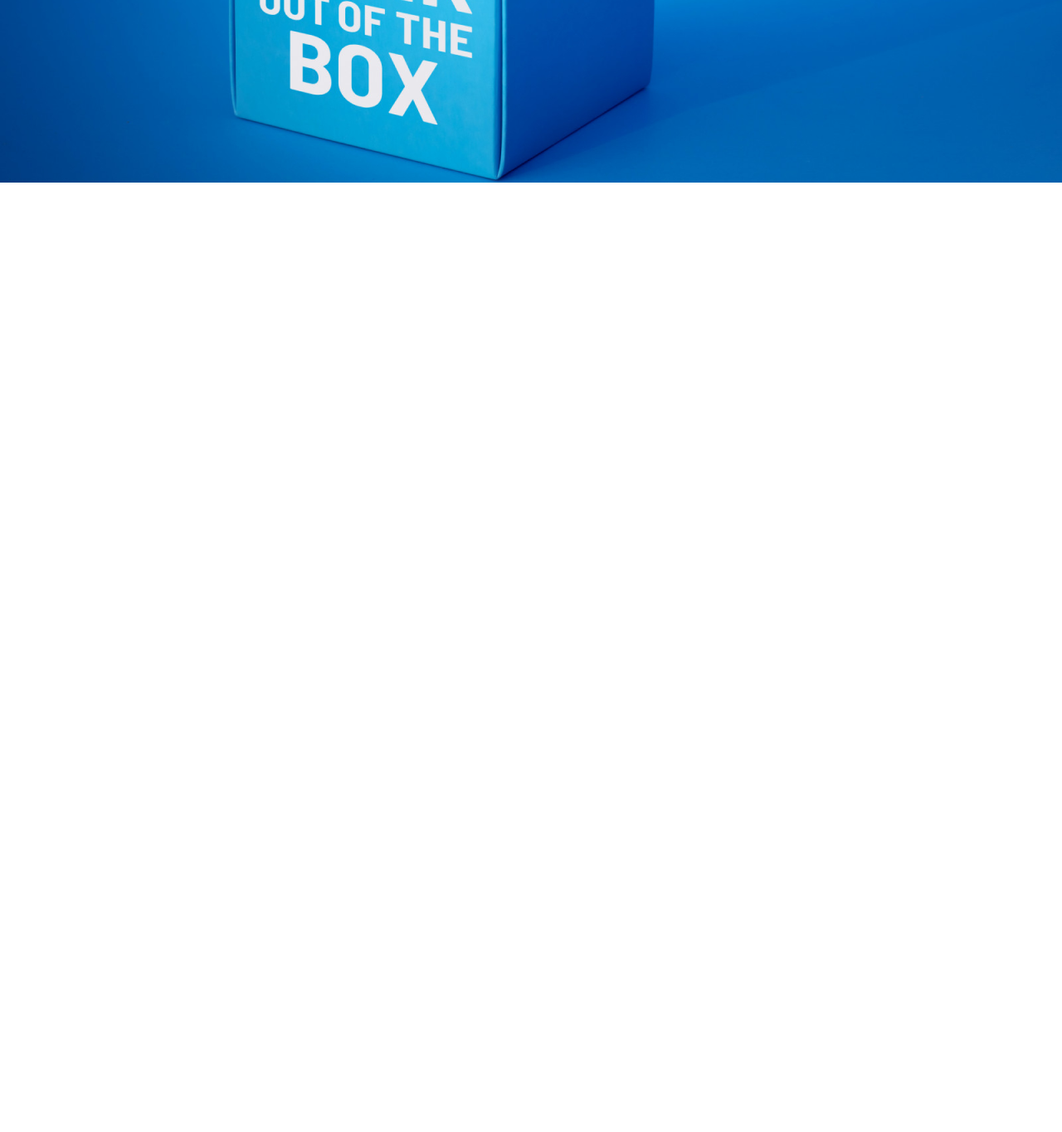
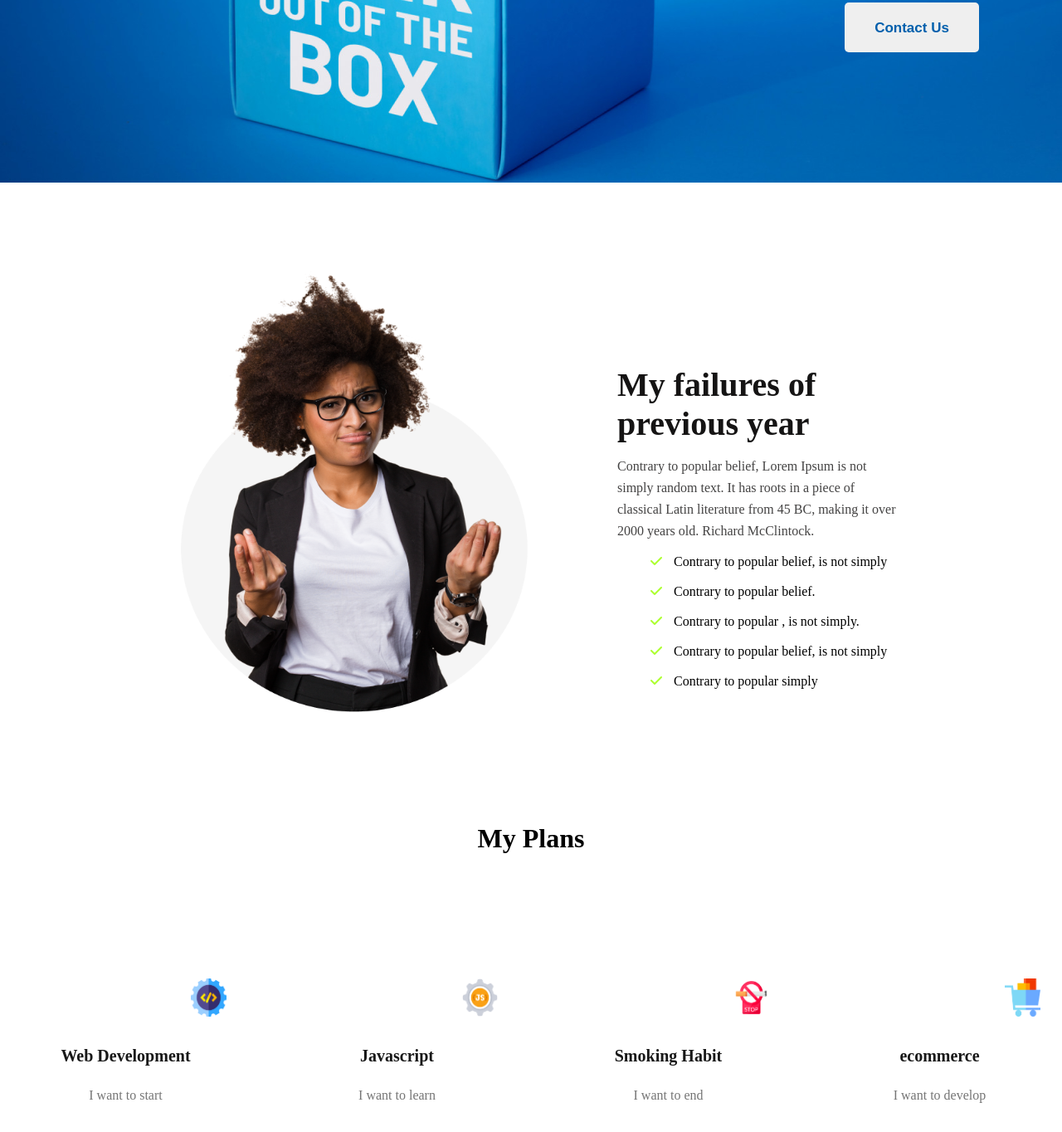
Before and after one commit to Fshahriyar/my-first-assignment, a plain HTML site: page index.html in a window 1280 px wide. Shown: the part 588-1952 px from the top of the page at 83% size. Before the commit the page ends 808 px from the top, so only its background shows below. Drawn offline with Linux system fonts and the light colour scheme.

Commit message:
main added

```diff
--- a/index.html
+++ b/index.html
@@ -6,21 +6,70 @@
     <meta name="viewport" content="width=device-width, initial-scale=1.0">
     <title>my first assignment</title>
     <link rel="stylesheet" href="style/design.css" >
+    <link rel="preconnect" href="https://fonts.googleapis.com"><link rel="preconnect" href="https://fonts.gstatic.com" crossorigin><link href="https://fonts.googleapis.com/css2?family=Open+Sans&display=swap" rel="stylesheet">
+    <script src="https://kit.fontawesome.com/0c8eb2a65f.js" crossorigin="anonymous"></script>
 </head>
 <body>
     <header class="header-main">
-        <!-- <div>
-            <img src="images/banner/banner3.png">
-        </div> -->
         <div class="header-description">
-            <h1 >All Thinks Are<br>
-                Possible If You
+            <h1 class="head-design">All Thinks Are<br>
+                Possible If You <br>
                 believe</h1>
-            <p>There are many variations of passages of Lorem Ipsum <br>
+            <p class="paragraph-design">There are many variations of passages of Lorem Ipsum <br>
                 available, but the majority have suffered alteration in some <br>
                 form, by injected humour, or randomised words</p>
-            <button>Contact Us</button>
+            <button class="button-desing"><span class="bold">Contact Us</span></button>
         </div>
     </header>
+
+    <!-- header part b -->
+
+    <header>
+        <div class="header-part-b">
+            <div>
+              <img src="images/person.png" alt="">
+            </div>
+            <div class="body-design">
+                 <h1 class="body-head">My failures of <br> previous year</h1>
+                 <p class="body-paragraph">Contrary to popular belief, Lorem Ipsum is not <br>
+                    simply random text. It has roots in a piece of <br>
+                    classical Latin literature from 45 BC, making it over <br>
+                    2000 years old. Richard McClintock.</p>
+               <ul>
+                <li><i class="fa-solid fa-check"></i> Contrary to popular belief, is not simply</li><br>
+                <li><i class="fa-solid fa-check"></i> Contrary to popular belief.</li><br>
+                <li><i class="fa-solid fa-check"></i> Contrary to popular , is not simply.</li><br>
+                <li><i class="fa-solid fa-check"></i> Contrary to popular belief, is not simply</li><br>
+                <li><i class="fa-solid fa-check"></i> Contrary to popular simply</li>
+               </ul>
+            </div>
+        </div>
+    </header>
+    <!-- main -->
+    <main>
+        <h1 class="head-main">My Plans</h1>
+        <div class="skills-container">
+            <div class="skill">
+                <img class="imgsize" src="images/icons/web.png" alt="">
+                <p class="skill-title">Web Development</p>
+                <p class="skill-description">I want to start</p>
+            </div>
+            <div class="skill">
+                <img class="imgsize" src="images/icons/js.png" alt="">
+                <p class="skill-title">Javascript</p>
+                <p class="skill-description">I want to learn</p>
+            </div>
+            <div class="skill">
+                <img class="imgsize" src="images/icons/smoke.png" alt="">
+                <p class="skill-title">Smoking Habit</p>
+                <p class="skill-description">I want to end</p>
+            </div>
+            <div class="skill">
+                <img class="imgsize" src="images/icons/ecom.png" alt="">
+                <p class="skill-title">ecommerce</p>
+                <p class="skill-description">I want to develop</p>
+            </div>
+           </div>
+    </main>
 </body>
 </html>
--- a/style/design.css
+++ b/style/design.css
@@ -4,13 +4,130 @@
 .header-main{
     background-image: url(../images/banner/banner3.png);
     width: auto;
-height: 808px;
+    height: 808px;
 /* left: 0px;
 top: 0px */
 }
 .header-description{
     text-align: right;
-    padding-top: 300px;
-    margin-right: 40px ;
+    padding-top: 250px;
+    margin-right: 100px ;
 
 }
+
+.head-design{
+    font-style: normal;
+    font-weight: 700;
+    font-size: 55px;
+    line-height: 76px;
+    text-align: right;
+    color: #FFFFFF;
+    margin-bottom: 10px;
+}
+.paragraph-design{
+    font-style: normal;
+    font-weight: 400;
+    font-size: 16px;
+    line-height: 26px;
+    text-align: right;
+    color: #FFFFFF;
+    margin-bottom: 10px;
+}
+.button-desing{
+    width: 162px;
+    height: 60px;
+    border-radius:5px;
+    border: none;
+    color: #005FAC;
+    margin-top: 15px;
+}
+.bold{
+    font-weight: 600;
+    font-size: 17px;
+    line-height: 23px;
+    text-align: right;
+}
+
+/* header part b */
+
+.header-part-b{
+    display: flex;
+}
+
+div img{
+    width: 450px;
+    height: 538px;
+    margin-left: 200px;
+    margin-top: 100px;
+}
+
+.body-design{
+    margin-top: 220px;
+    padding-left: 94px;
+}
+
+.body-head{
+    font-weight: 700;
+    font-size: 40px;
+    line-height: 47px;
+    color: #151414;
+    margin-bottom: 15px;
+}
+.body-paragraph{
+    font-weight: 400;
+    font-size: 16px;
+    line-height: 26px;
+    color: #444343;
+    margin-bottom: 15px;
+}
+
+div li{
+    list-style: none;
+
+}
+
+div li i{
+    color: greenyellow;
+    padding-right: 10px;
+}
+
+/* main design */
+
+.head-main{
+    margin-top: 130px;
+    text-align: center;
+    margin-bottom: 20px;
+}
+.skills-container{
+    display: flex;
+    gap: 24px;
+}
+
+.imgsize{
+    width: 43px;
+    height: 46px;
+    font-style: normal;
+    line-height: 10px;
+}
+.skill{
+    background: #FFFFFF;
+     padding: 30px;
+}
+
+.skill-title{
+font-weight: 700;
+font-size: 20px;
+line-height: 27px;
+text-align: center;
+color: #181818;
+margin-top: 30px;
+margin-bottom: 20px;
+}
+.skill-description{
+    text-align: center;
+font-style: normal;
+font-weight: 400;
+font-size: 16px;
+line-height: 28px;
+color: #757575;
+}
```
